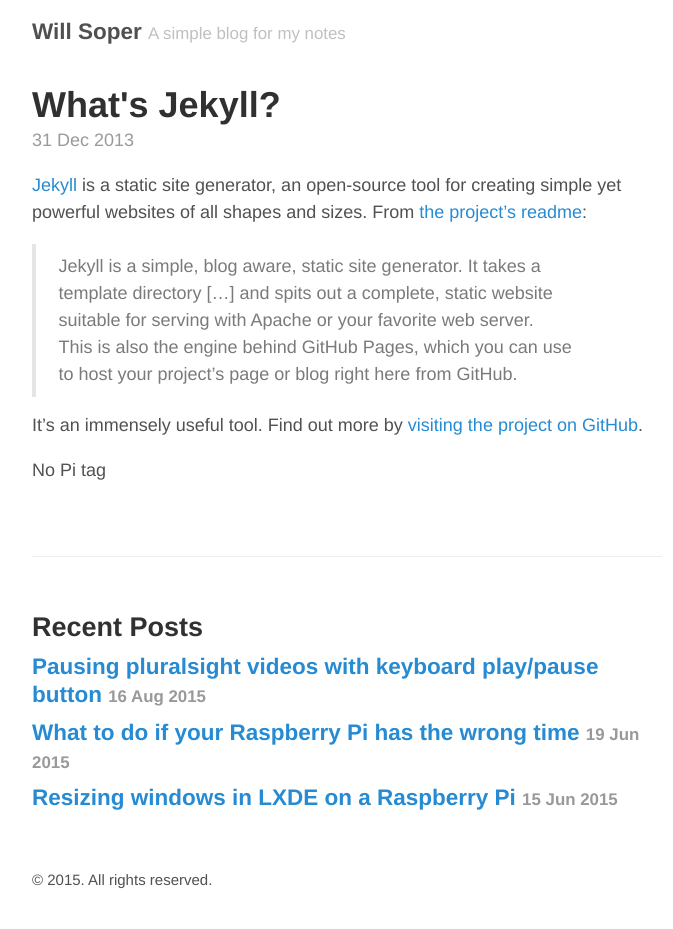
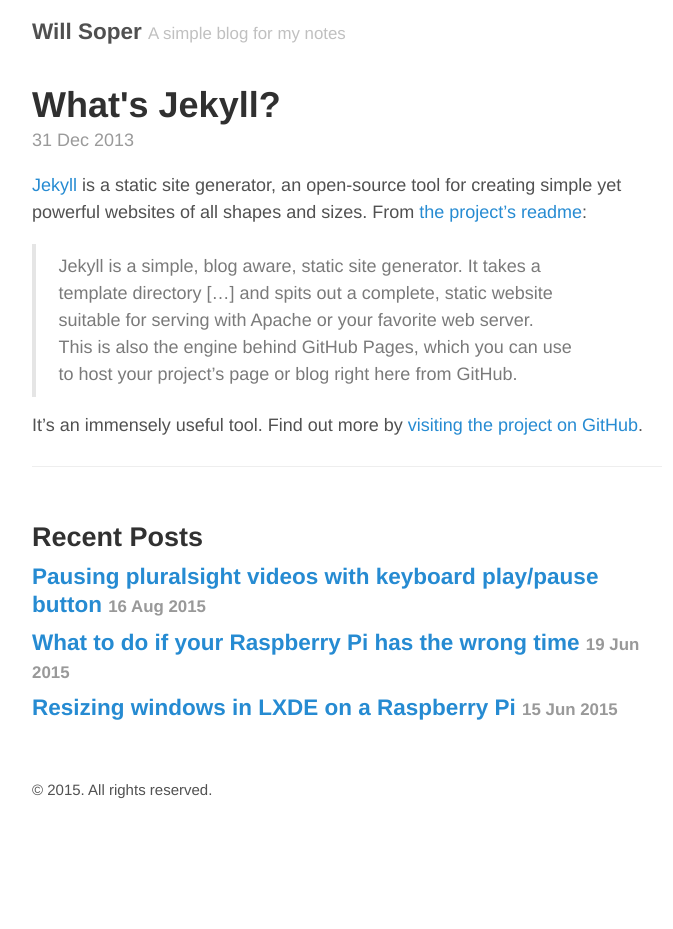
Before and after one commit to WillSoper/WillSoper.github.io, a Jekyll site: the page built from _posts/2013-12-31-whats-jekyll.md, in a window 1280 px wide. Shown: the whole page, without its empty margins (293-966 px from the left). Built offline with Jekyll 4.4.1, drawn with Linux system fonts in a browser that asks for light colours; after the commit the page ends 900 px from its top, so only the background shows below that.

Commit message:
Tidy style at end of post, remove debug link text from Pi post snippet

```diff
--- a/_layouts/post.html
+++ b/_layouts/post.html
@@ -9,8 +9,6 @@
 
 	{% if page.tags contains 'raspberrypi' %}
 	<p class="message">This post is part of a series on projects that I've done with a Raspberry Pi. Why not read some other <a href="{{ site.baseurl }}{{ '/adventures-with-a-raspberry-pi/' }}">Raspberry Pi related posts</a>?</p>
-	{% else %}
-	<p>No Pi tag</p>
 	{% endif %}
 
 </article>
--- a/_sass/_posts.scss
+++ b/_sass/_posts.scss
@@ -5,7 +5,7 @@
 
 .page,
 .post {
-  margin-bottom: 4em;
+  margin-bottom: 1.5em;
 }
 
 // Blog post or page title
```
